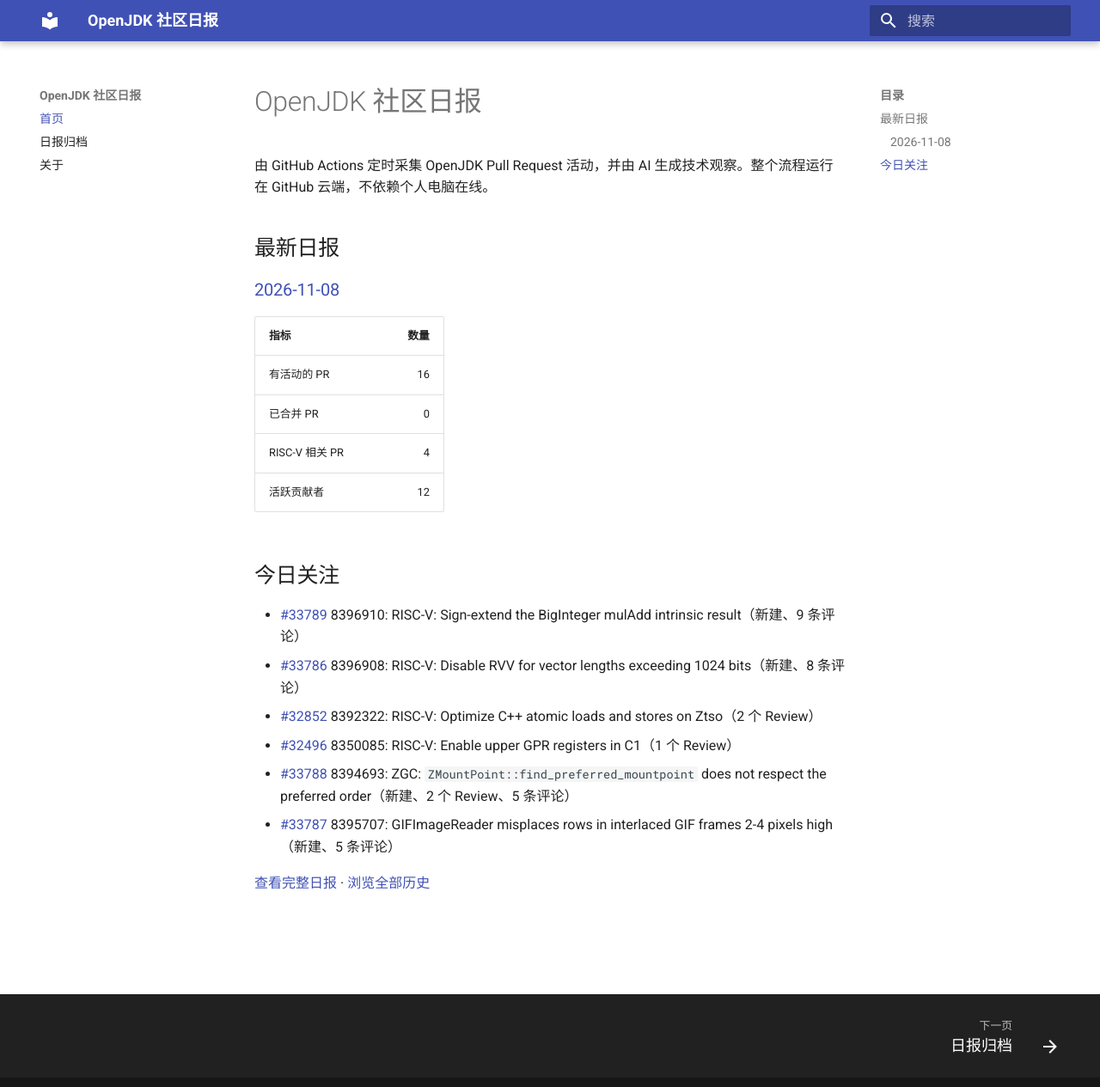
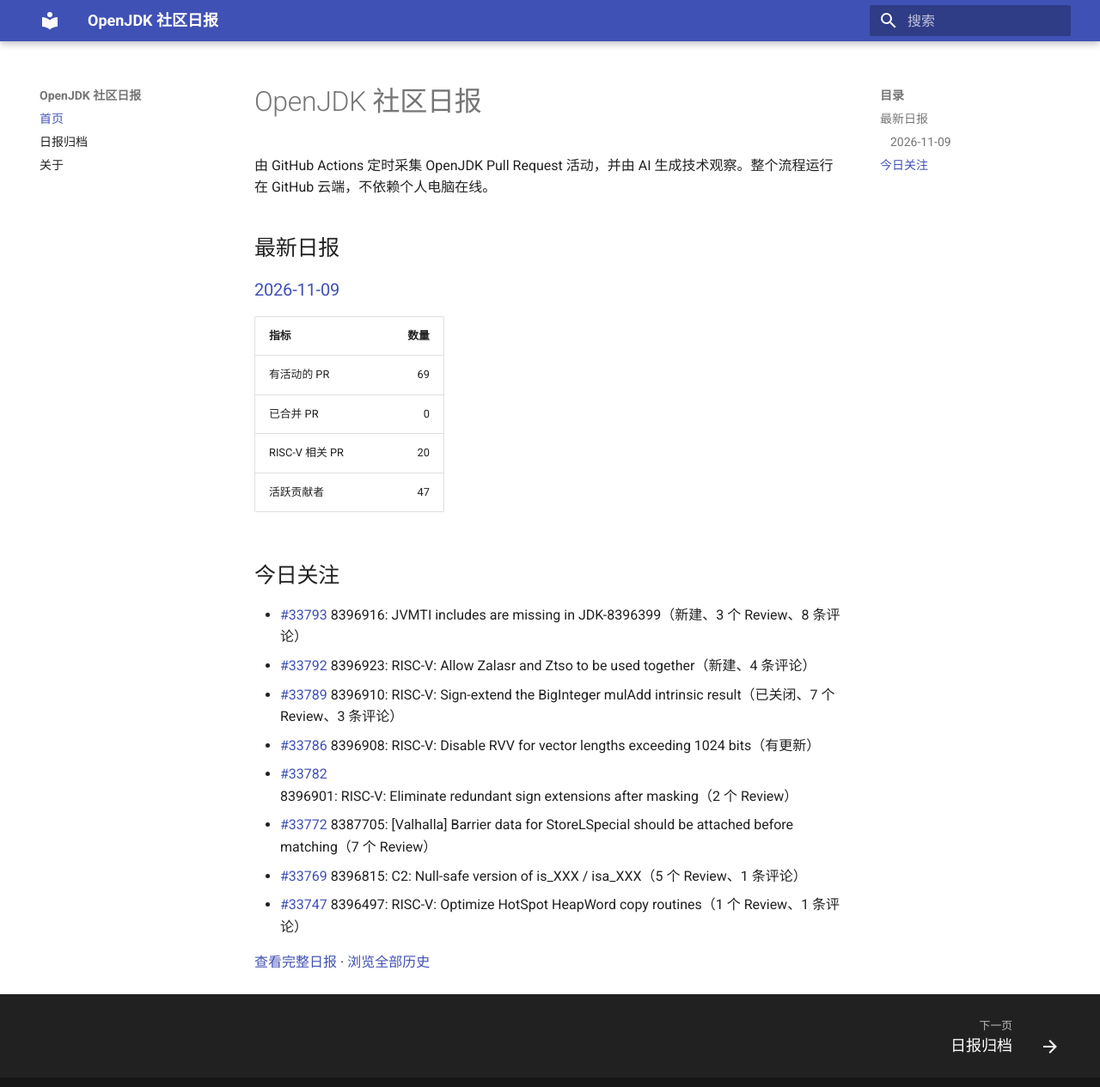
Before and after one commit to DingliZhang/openjdk-daily, an MkDocs documentation site: the page built from docs/index.md, in a window 1280 px wide and 1278 px high. Shown: the top 1265 px of the window at 86% size. Built offline with MkDocs 1.6.1 and Material for MkDocs 9.7.7, drawn with Linux system fonts in a browser that asks for light colours.

Commit message:
report: add OpenJDK daily report

```diff
--- a/docs/index.md
+++ b/docs/index.md
@@ -4,22 +4,24 @@
 
 ## 最新日报
 
-### [2026-11-08](reports/2026/2026-11-08.md)
+### [2026-11-09](reports/2026/2026-11-09.md)
 
 | 指标 | 数量 |
 |---|---:|
-| 有活动的 PR | 16 |
+| 有活动的 PR | 69 |
 | 已合并 PR | 0 |
-| RISC-V 相关 PR | 4 |
-| 活跃贡献者 | 12 |
+| RISC-V 相关 PR | 20 |
+| 活跃贡献者 | 47 |
 
 ## 今日关注
 
-- [#33789](https://github.com/openjdk/jdk/pull/33789) 8396910: RISC-V: Sign-extend the BigInteger mulAdd intrinsic result（新建、9 条评论）
-- [#33786](https://github.com/openjdk/jdk/pull/33786) 8396908: RISC-V: Disable RVV for vector lengths exceeding 1024 bits（新建、8 条评论）
-- [#32852](https://github.com/openjdk/jdk/pull/32852) 8392322: RISC-V: Optimize C++ atomic loads and stores on Ztso（2 个 Review）
-- [#32496](https://github.com/openjdk/jdk/pull/32496) 8350085: RISC-V: Enable upper GPR registers in C1（1 个 Review）
-- [#33788](https://github.com/openjdk/jdk/pull/33788) 8394693: ZGC: `ZMountPoint::find_preferred_mountpoint` does not respect the preferred order（新建、2 个 Review、5 条评论）
-- [#33787](https://github.com/openjdk/jdk/pull/33787) 8395707: GIFImageReader misplaces rows in interlaced GIF frames 2-4 pixels high（新建、5 条评论）
+- [#33793](https://github.com/openjdk/jdk/pull/33793) 8396916: JVMTI includes are missing in JDK-8396399（新建、3 个 Review、8 条评论）
+- [#33792](https://github.com/openjdk/jdk/pull/33792) 8396923: RISC-V: Allow Zalasr and Ztso to be used together（新建、4 条评论）
+- [#33789](https://github.com/openjdk/jdk/pull/33789) 8396910: RISC-V: Sign-extend the BigInteger mulAdd intrinsic result（已关闭、7 个 Review、3 条评论）
+- [#33786](https://github.com/openjdk/jdk/pull/33786) 8396908: RISC-V: Disable RVV for vector lengths exceeding 1024 bits（有更新）
+- [#33782](https://github.com/openjdk/jdk/pull/33782) 8396901: RISC-V: Eliminate redundant sign extensions after masking（2 个 Review）
+- [#33772](https://github.com/openjdk/jdk/pull/33772) 8387705: [Valhalla] Barrier data for StoreLSpecial should be attached before matching（7 个 Review）
+- [#33769](https://github.com/openjdk/jdk/pull/33769) 8396815: C2: Null-safe version of is_XXX / isa_XXX（5 个 Review、1 条评论）
+- [#33747](https://github.com/openjdk/jdk/pull/33747) 8396497: RISC-V: Optimize HotSpot HeapWord copy routines（1 个 Review、1 条评论）
 
-[查看完整日报](reports/2026/2026-11-08.md) · [浏览全部历史](reports/index.md)
+[查看完整日报](reports/2026/2026-11-09.md) · [浏览全部历史](reports/index.md)
```
Also changed, not shown: docs/reports/2026/2026-11-09.md (added, +202 -0 lines), docs/reports/index.md (+2 -1 lines), 2 other files.
